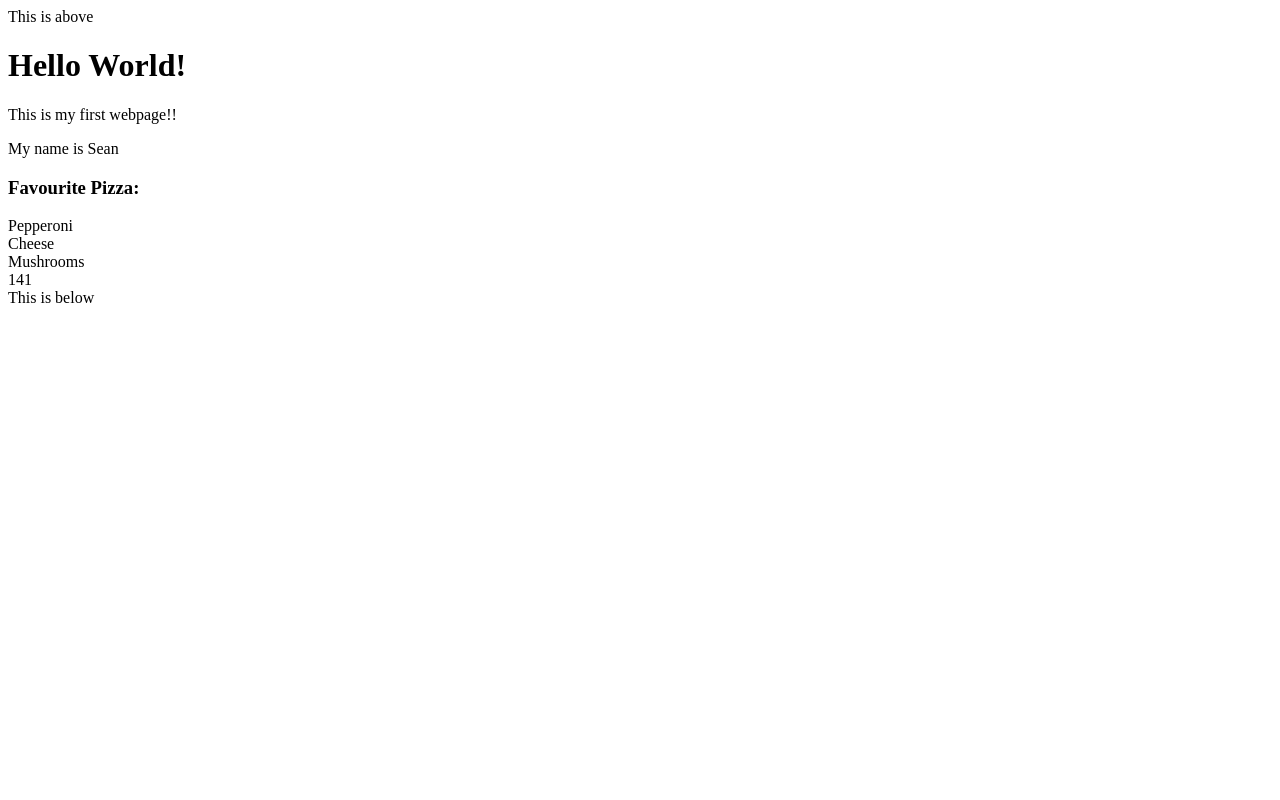
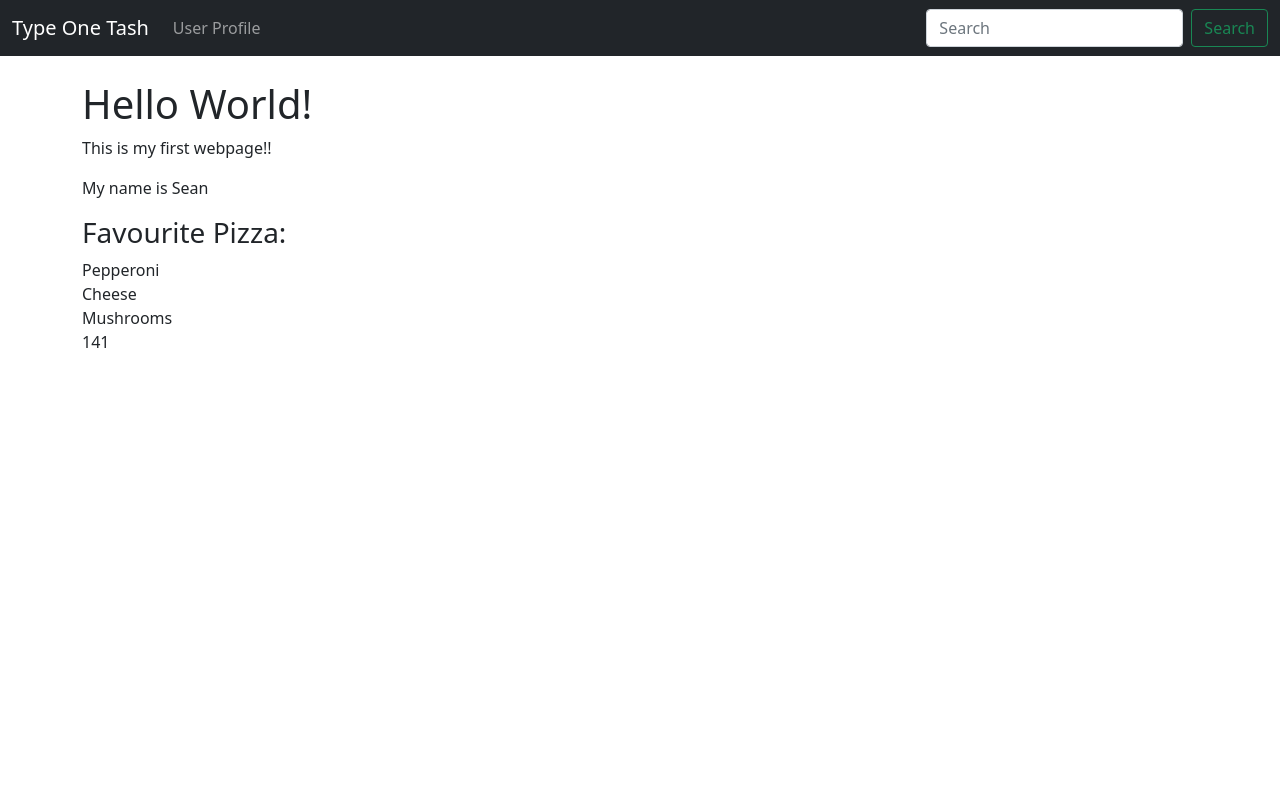
Before and after one commit to DevvySean/TashBlog, a Flask app: page / in a window 1280 px wide. Run offline with Flask 2, Linux system fonts and the light colour scheme.

Commit message:
Added Navbar and Template to base.html

```diff
--- a/templates/base.html
+++ b/templates/base.html
@@ -1,7 +1,31 @@
-This is above
+<!doctype html>
+<html lang="en">
+  <head>
+    <!-- Required meta tags -->
+    <meta charset="utf-8">
+    <meta name="viewport" content="width=device-width, initial-scale=1">
 
-{% block content %}
+    <!-- Bootstrap CSS -->
+    <link href="https://cdn.jsdelivr.net/npm/bootstrap@5.0.2/dist/css/bootstrap.min.css" rel="stylesheet" integrity="sha384-EVSTQN3/azprG1Anm3QDgpJLIm9Nao0Yz1ztcQTwFspd3yD65VohhpuuCOmLASjC" crossorigin="anonymous">
 
-{% endblock %}
+    <title>Tash Blog</title>
+  </head>
+  <body>
+    {% include 'navbar.html' %}
+    <br/>
+    <div class="container">
+      {% block content %}
+      {% endblock %}
+    </div>
+    <!-- Optional JavaScript; choose one of the two! -->
 
-This is below
+    <!-- Option 1: Bootstrap Bundle with Popper -->
+    <script src="https://cdn.jsdelivr.net/npm/bootstrap@5.0.2/dist/js/bootstrap.bundle.min.js" integrity="sha384-MrcW6ZMFYlzcLA8Nl+NtUVF0sA7MsXsP1UyJoMp4YLEuNSfAP+JcXn/tWtIaxVXM" crossorigin="anonymous"></script>
+
+    <!-- Option 2: Separate Popper and Bootstrap JS -->
+    <!--
+    <script src="https://cdn.jsdelivr.net/npm/@popperjs/core@2.9.2/dist/umd/popper.min.js" integrity="sha384-IQsoLXl5PILFhosVNubq5LC7Qb9DXgDA9i+tQ8Zj3iwWAwPtgFTxbJ8NT4GN1R8p" crossorigin="anonymous"></script>
+    <script src="https://cdn.jsdelivr.net/npm/bootstrap@5.0.2/dist/js/bootstrap.min.js" integrity="sha384-cVKIPhGWiC2Al4u+LWgxfKTRIcfu0JTxR+EQDz/bgldoEyl4H0zUF0QKbrJ0EcQF" crossorigin="anonymous"></script>
+    -->
+  </body>
+</html>
--- /dev/null
+++ b/templates/navbar.html
@@ -0,0 +1,19 @@
+<nav class="navbar navbar-expand-lg navbar-dark bg-dark">
+  <div class="container-fluid">
+    <a class="navbar-brand" href="{{ url_for('index') }}">Type One Tash</a>
+    <button class="navbar-toggler" type="button" data-bs-toggle="collapse" data-bs-target="#navbarSupportedContent" aria-controls="navbarSupportedContent" aria-expanded="false" aria-label="Toggle navigation">
+      <span class="navbar-toggler-icon"></span>
+    </button>
+    <div class="collapse navbar-collapse" id="navbarSupportedContent">
+      <ul class="navbar-nav me-auto mb-2 mb-lg-0">
+        <li class="nav-item">
+          <a class="nav-link" href="{{url_for('user', name='Sean')}}">User Profile</a>
+        </li>
+      </ul>
+      <form class="d-flex">
+        <input class="form-control me-2" type="search" placeholder="Search" aria-label="Search">
+        <button class="btn btn-outline-success" type="submit">Search</button>
+      </form>
+    </div>
+  </div>
+</nav>
```
